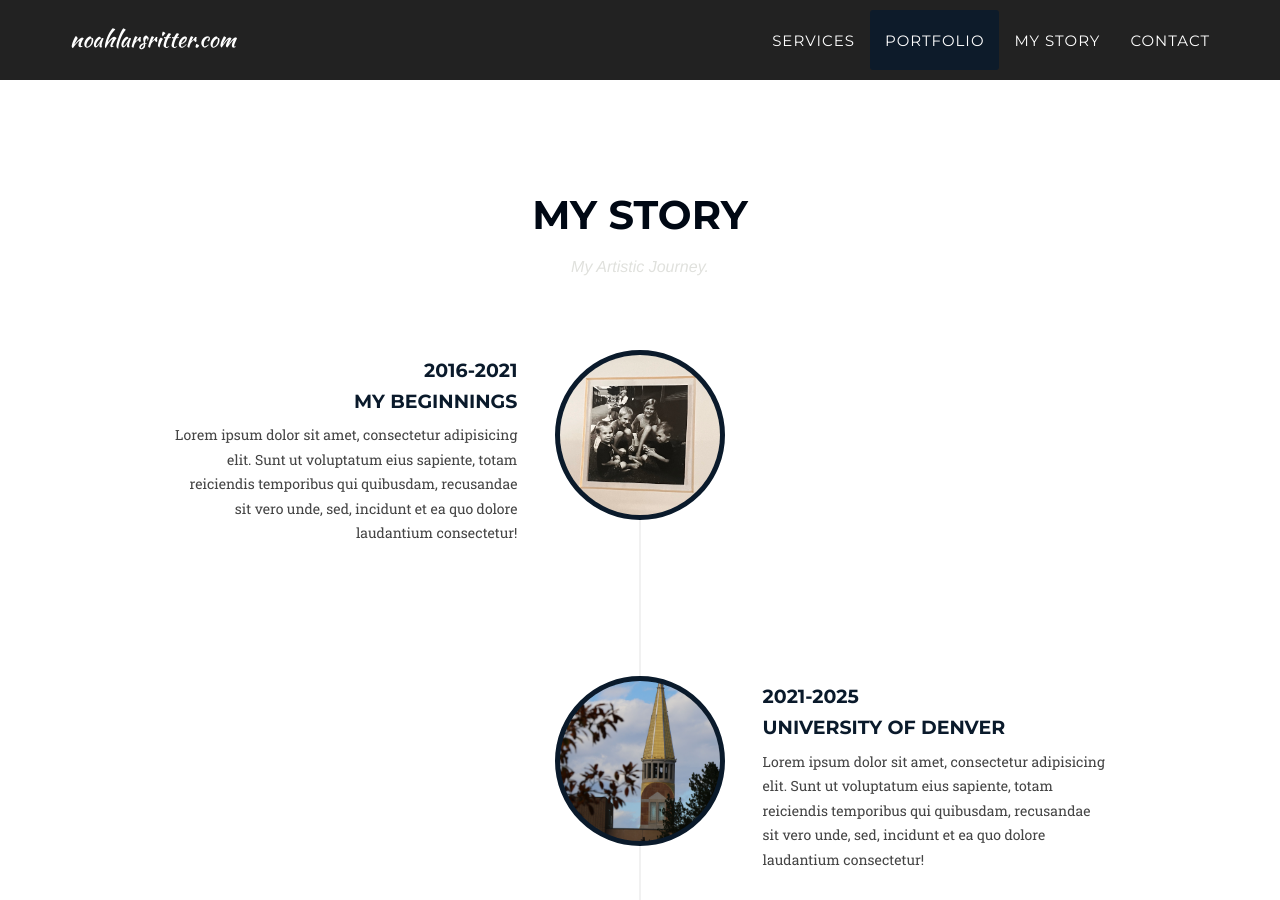
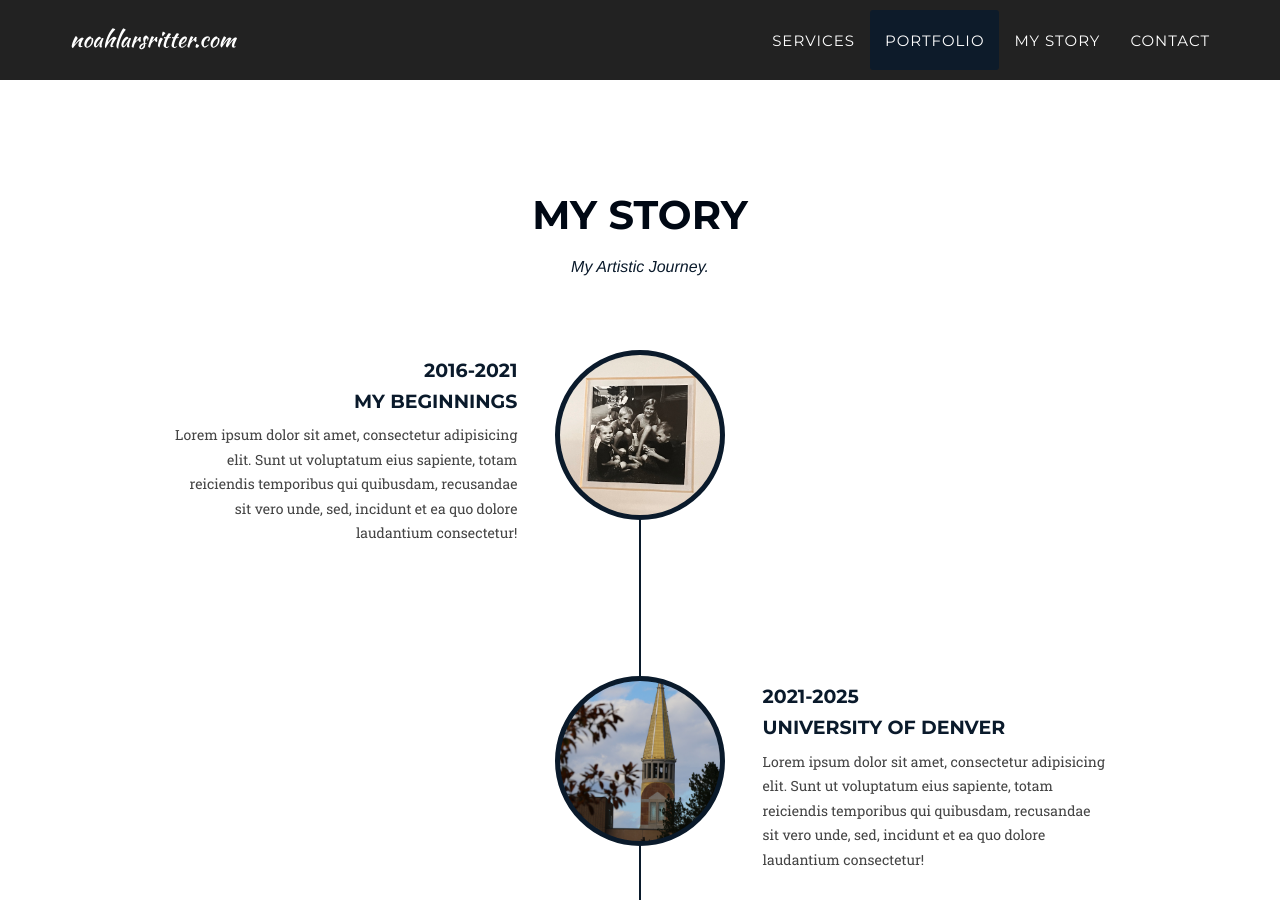
Before and after one commit to n2o2a2h/noahlarsritter.github.io, a Jekyll site: the page built from index.html, in a window 1280 px wide and 900 px high, scrolled down 2830 px. Built offline with Jekyll 4.4.1, drawn with Linux system fonts in a browser that asks for light colours; some web fonts are replaced.

Commit message:
Update about.html

```diff
--- a/_includes/about.html
+++ b/_includes/about.html
@@ -88,17 +88,27 @@
 
 /* Navy circle outlines */
 .timeline-image {
-    border: 5px solid #0a1a2b !important;  /* your deep navy color */
+    border: 5px solid #0a1a2b !important;
 }
 
-/* Navy titles (dates + subheadings) */
+/* Navy titles (dates & subheadings inside timeline) */
 .timeline-heading h4,
 .timeline-heading .subheading {
     color: #0a1a2b !important;
 }
 
-/* Dark grey readable paragraph text */
+/* Dark grey paragraphs */
 .timeline-body p {
     color: #444 !important;
 }
+
+/* "My Artistic Journey" subheading */
+.section-subheading {
+    color: #0a1a2b !important;
+}
+
+/* Timeline connecting line */
+.timeline:before {
+    background-color: #0a1a2b !important;
+}
 </style>
```
